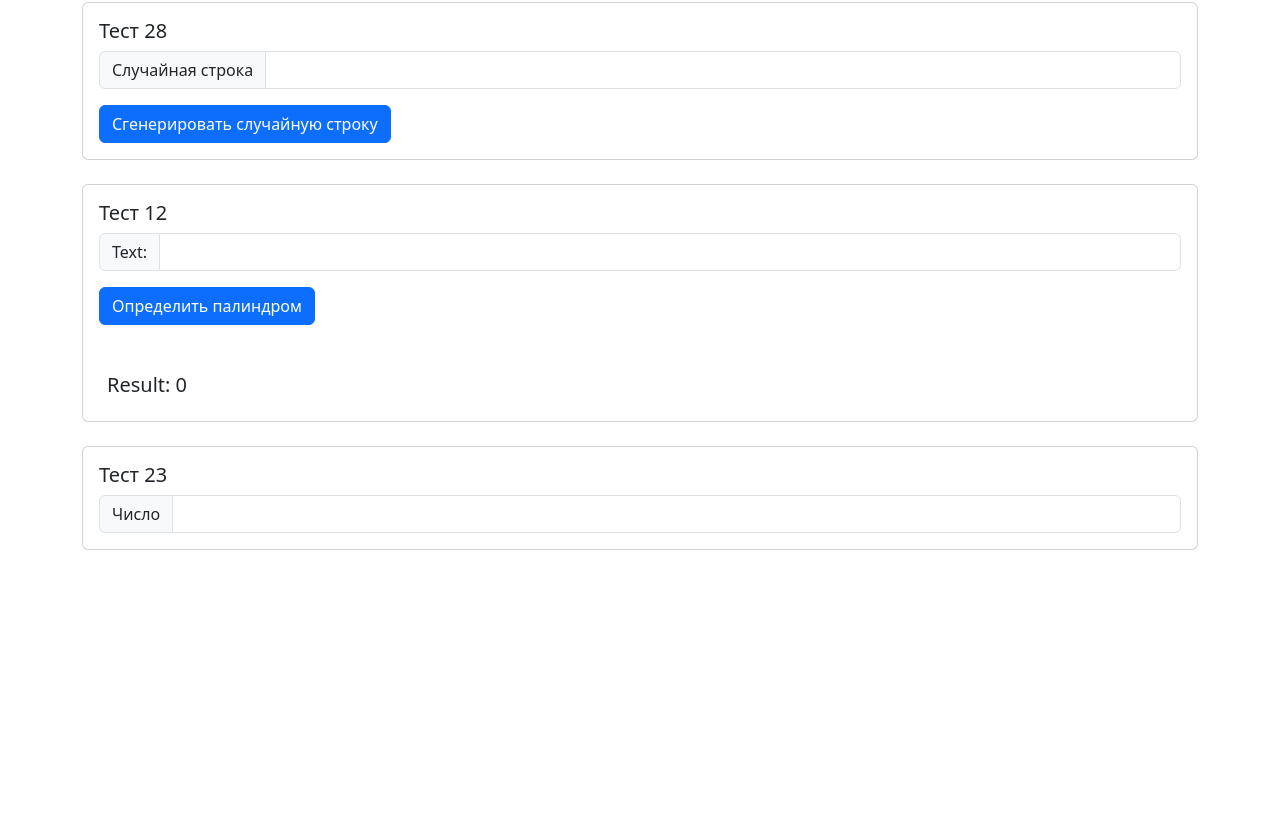
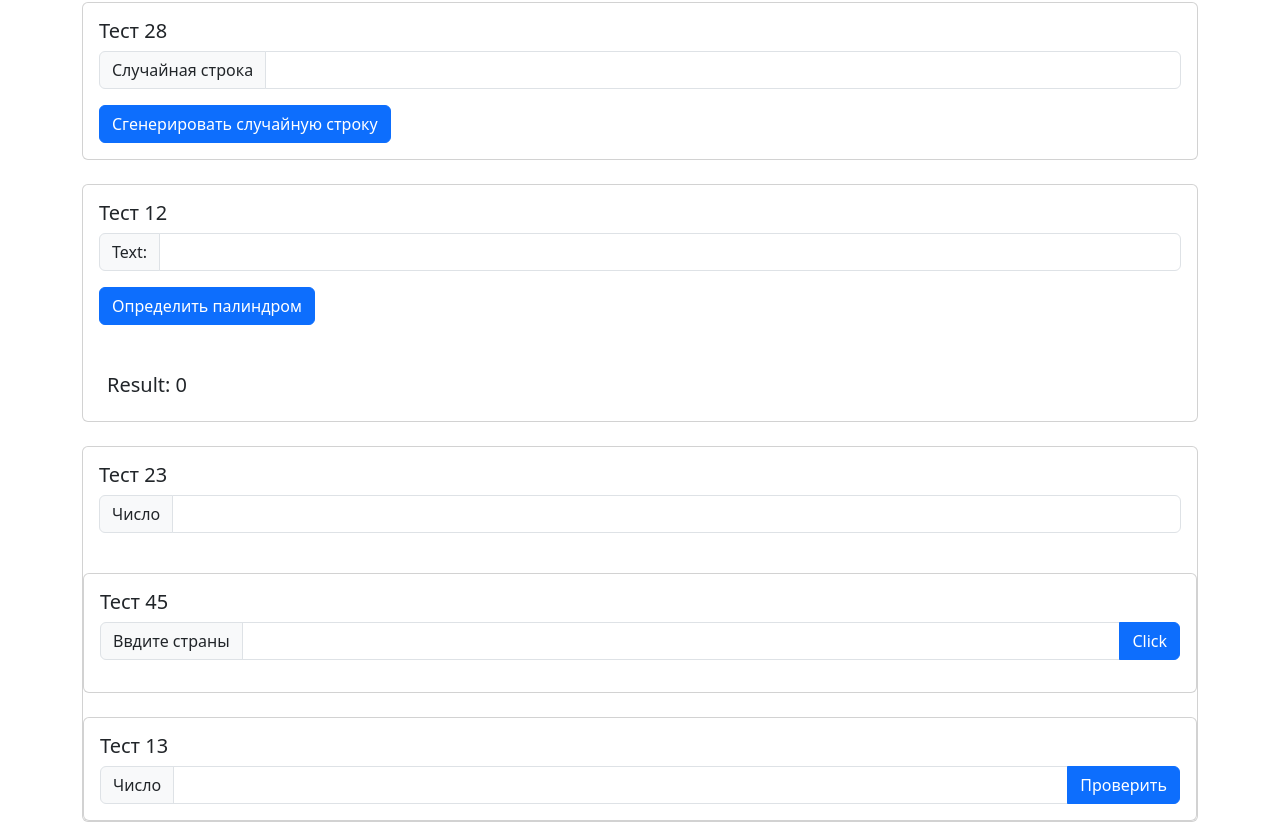
Before and after one commit to tyrkinn/tests-report, a website built with Vite: page index.html in a window 1280 px wide. Shown: the part 1196-2018 px from the top of the page. Before the commit the page ends 1746 px from the top, so only its background shows below. Built offline with nearby package versions, Linux system fonts and the light colour scheme.

Commit message:
Add 2 tests

```diff
--- a/index.html
+++ b/index.html
@@ -126,6 +126,32 @@
           <input type="number" id="test8" class="form-control" />
         </div>
       </div>
+      <div class="card mt-4">
+        <div class="card-body">
+          <h5 class="card-title">
+            Тест 45
+          </h5>
+          <div class="input-group">
+            <span class="input-group-text">Ввдите страны</span>
+            <input type="text" id="test9" class="form-control" />
+            <button class='btn btn-primary' id="test9-btn">Click</button>
+          </div>
+          <ul id="test9-result">
+          </ul>
+        </div>
+      </div>
+      <div class="card mt-4">
+        <div class="card-body">
+          <h5 class="card-title">
+            Тест 13
+          </h5>
+          <div class="input-group">
+            <span class="input-group-text">Число</span>
+            <input type="number" id="test10" class="form-control" />
+            <button class='btn btn-primary' id="test10-btn">Проверить</button>
+          </div>
+        </div>
+      </div>
     </div>
   </main>
 
--- a/main.js
+++ b/main.js
@@ -98,3 +98,26 @@ const getControls = prefix => ({
 		}
 	};
 })();
+
+(() => {
+	const {input, button, result} = getControls('test9');
+	button.onclick = () => {
+		const citys = input.value.split(',');
+		citys.map(c => {
+			const li = document.createElement('li');
+			li.textContent = c;
+			return result.appendChild(li);
+		});
+	};
+})();
+
+(() => {
+	const {input, button} = getControls('test10');
+
+	button.onclick = () => {
+		const {value} = input;
+		const includes = value.includes('3');
+
+		alert(`Это число ${includes ? '' : 'не'} содержит 3`);
+	};
+})();
```
